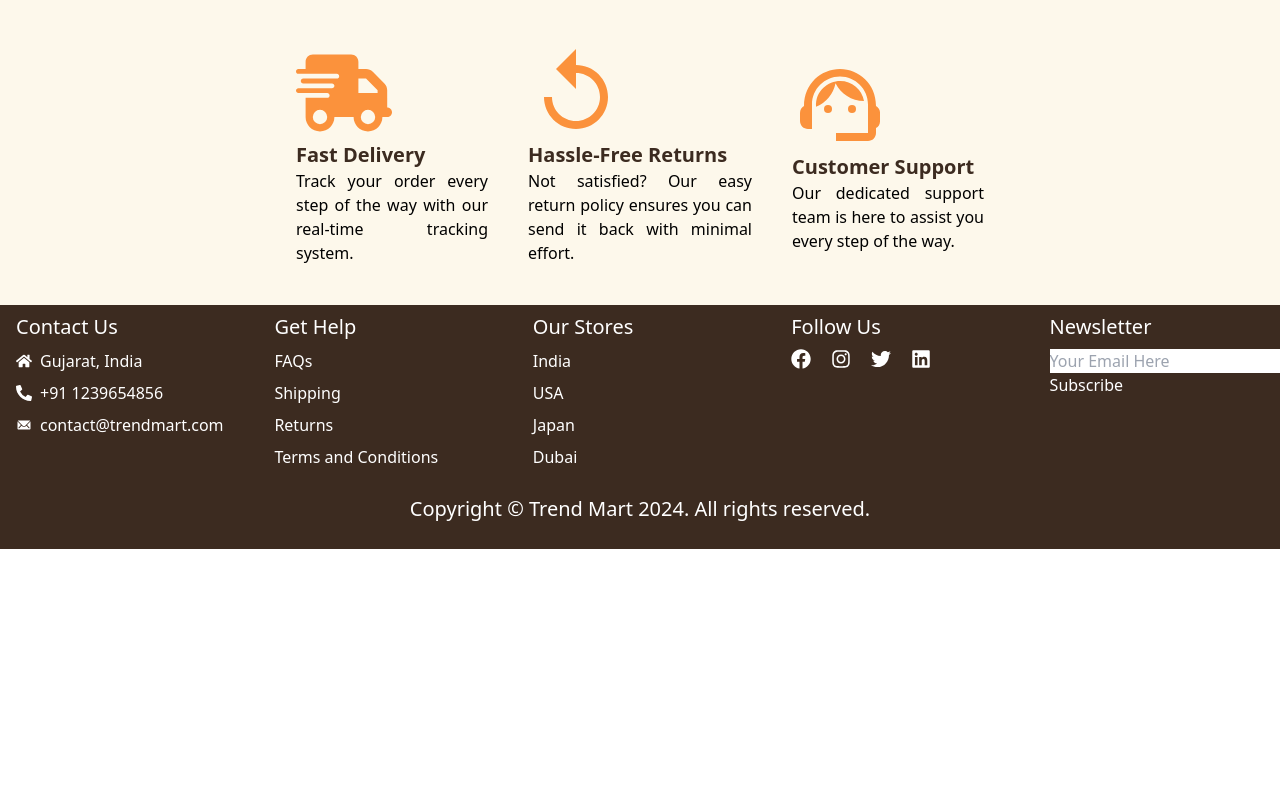
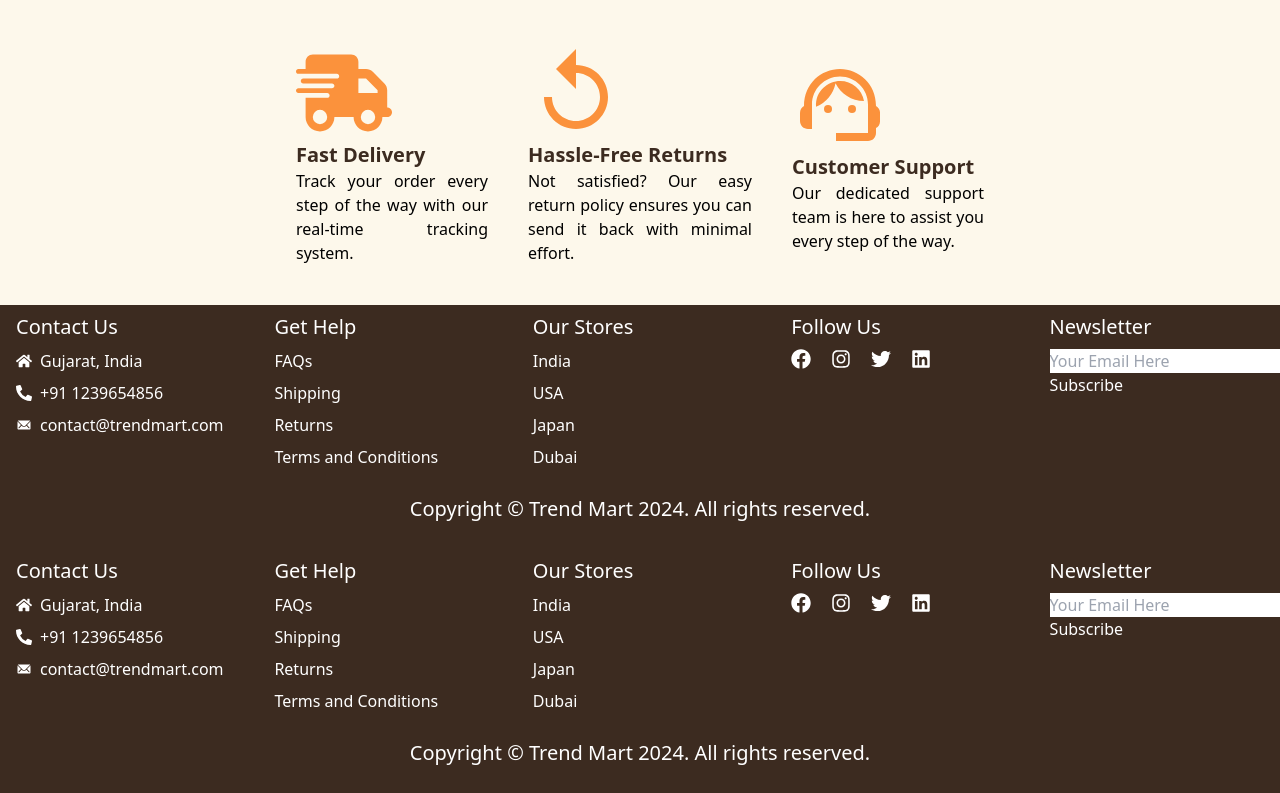
Before and after one commit to Uzairkazi695/ecommerce-web, a React (Vite) app: page / in a window 1280 px wide. Shown: the part 1557-2350 px from the top of the page. Before the commit the page ends 2106 px from the top, so only its background shows below. Built offline with nearby package versions, Linux system fonts and the light colour scheme; no server answers.

Commit message:
add footer in app

```diff
--- a/src/App.jsx
+++ b/src/App.jsx
@@ -2,6 +2,7 @@ import { Outlet } from "react-router-dom";
 import Home from "./components/Home";
 import Header from "./components/Header";
 import { ContextProvider } from "./context/Context";
+import Footer from "./components/Footer";
 
 function App() {
   return (
@@ -9,6 +10,7 @@ function App() {
       <ContextProvider>
         <Header />
         <Outlet />
+        <Footer />
       </ContextProvider>
     </>
   );
--- a/src/components/Footer.jsx
+++ b/src/components/Footer.jsx
@@ -14,11 +14,11 @@ export default function Footer() {
                 </div>
                 <div className='mt-2 flex'>
                     <span className='mt-1 mr-2'><FaPhoneAlt /></span>
-                    +91 1239654856
+                    <a href="tel: +91-123-965-4856">+91 1239654856</a>
                 </div>
                 <div className='mt-2 flex'>
                     <span className='mt-1 mr-2'><IoIosMail /></span>
-                    contact@trendmart.com
+                    <a href="mailto:contact@trendmart.com">contact@trendmart.com</a>
                 </div>
             </div>
             <div className='ml-4'>
--- a/src/components/ProductDetail.jsx
+++ b/src/components/ProductDetail.jsx
@@ -71,10 +71,10 @@ export default function ProductDetail() {
         </button>
         <div className="flex flex-col items-center md:flex-row w-full">
 
-        <div className="w-64 flex justify-center ml-10 max-h-96 mt-10 md:w-96">
+        <div className="w-64 flex justify-center mx-10 max-h-96 mt-10 md:w-96">
           <img src={productData.img} className="w-full" />
         </div>
-        <div className="mt-10 ml-20 md:w-1/2 ">
+        <div className="mt-10 flex flex-col justify-center mx-10 md:ml-20 md:w-1/2 ">
           <div className="text-2xl font-semibold">{productData.title}</div>
           <div className="text-lg mt-2">{productData.category}</div>
           <div className="text-lg text-[#3c2b20] mt-2">
```
